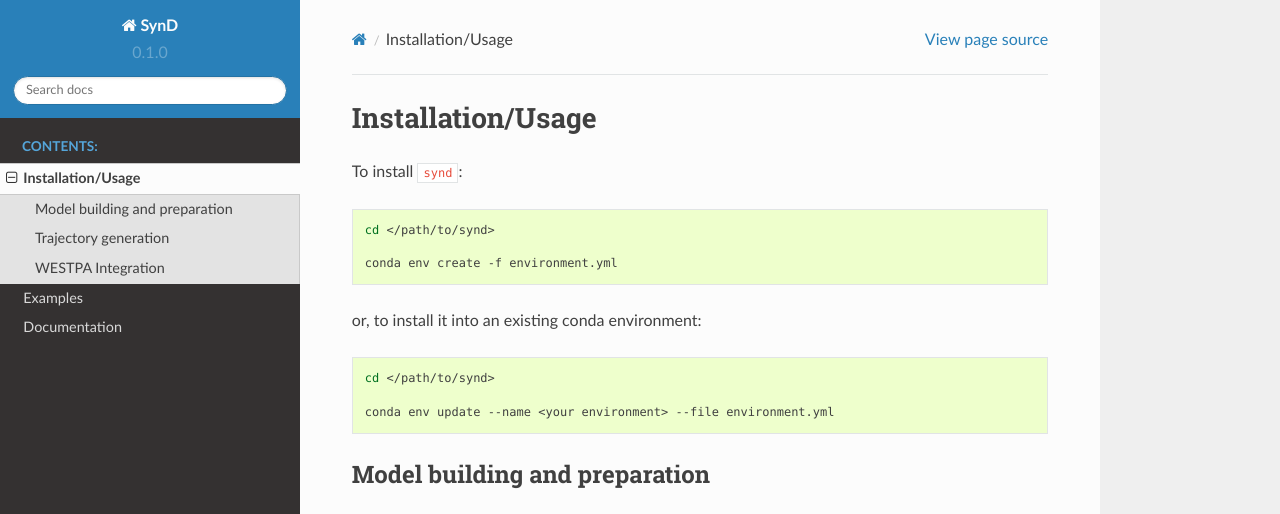
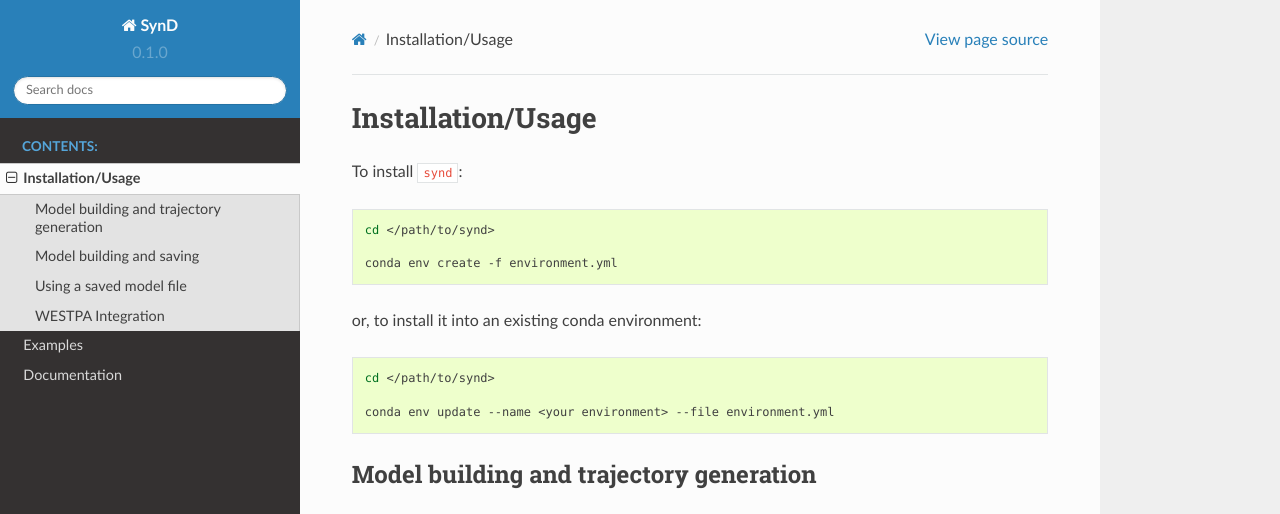
Before and after one commit to jdrusso/SynD, a Sphinx documentation site: the page built from docs/usage.rst, in a window 1280 px wide and 1268 px high. Shown: the top 514 px of the window. Built offline with Sphinx 7.4.7 and the Read the Docs theme 2.0.0, drawn with Linux system fonts in a browser that asks for light colours; pages that are not in the unit, such as notebooks, are missing from menus; some of the changed text lies outside the part shown; grey boxes are pictures that could not be loaded.

Commit message:
Include usage examples in docs

```diff
--- a/docs/usage.rst
+++ b/docs/usage.rst
@@ -20,13 +20,29 @@
     conda env update --name <your environment> --file environment.yml
 
 
-Model building and preparation
-------------------------------
+
+Model building and trajectory generation
+----------------------------------------
+
+.. literalinclude :: ../examples/generate_markov_trajectory.py
+   :language: python
 
 
-Trajectory generation
-----------------------
+Model building and saving
+-------------------------
+
+.. literalinclude :: ../examples/create_model.py
+   :language: python
+
+
+Using a saved model file
+------------------------
+
+.. literalinclude :: ../examples/use_saved_model.py
+   :language: python
 
 
 WESTPA Integration
 -------------------
+
+See the :code:`examples/westpa` directory for an example of WESTPA with a SynD propagator.
```
